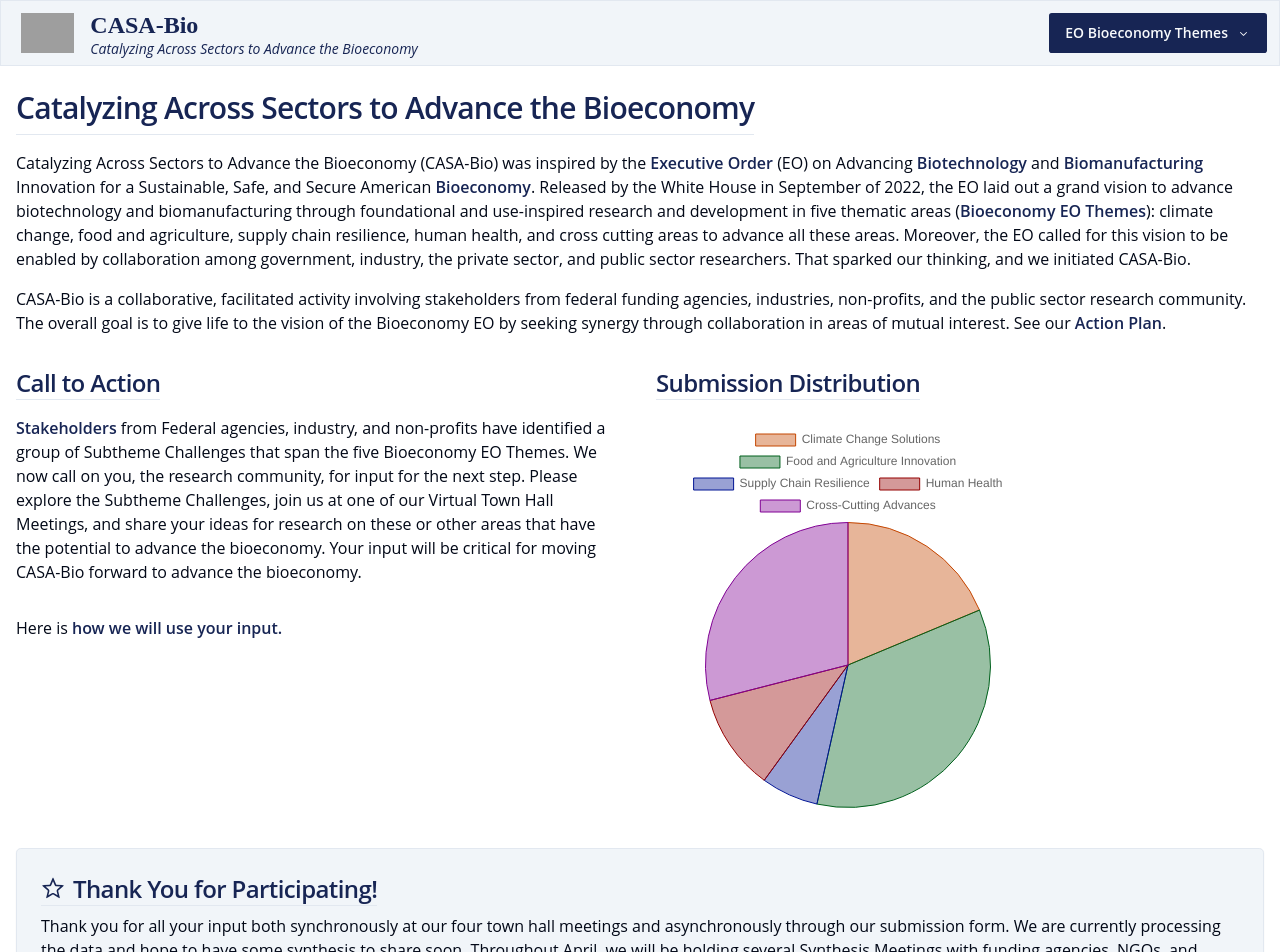
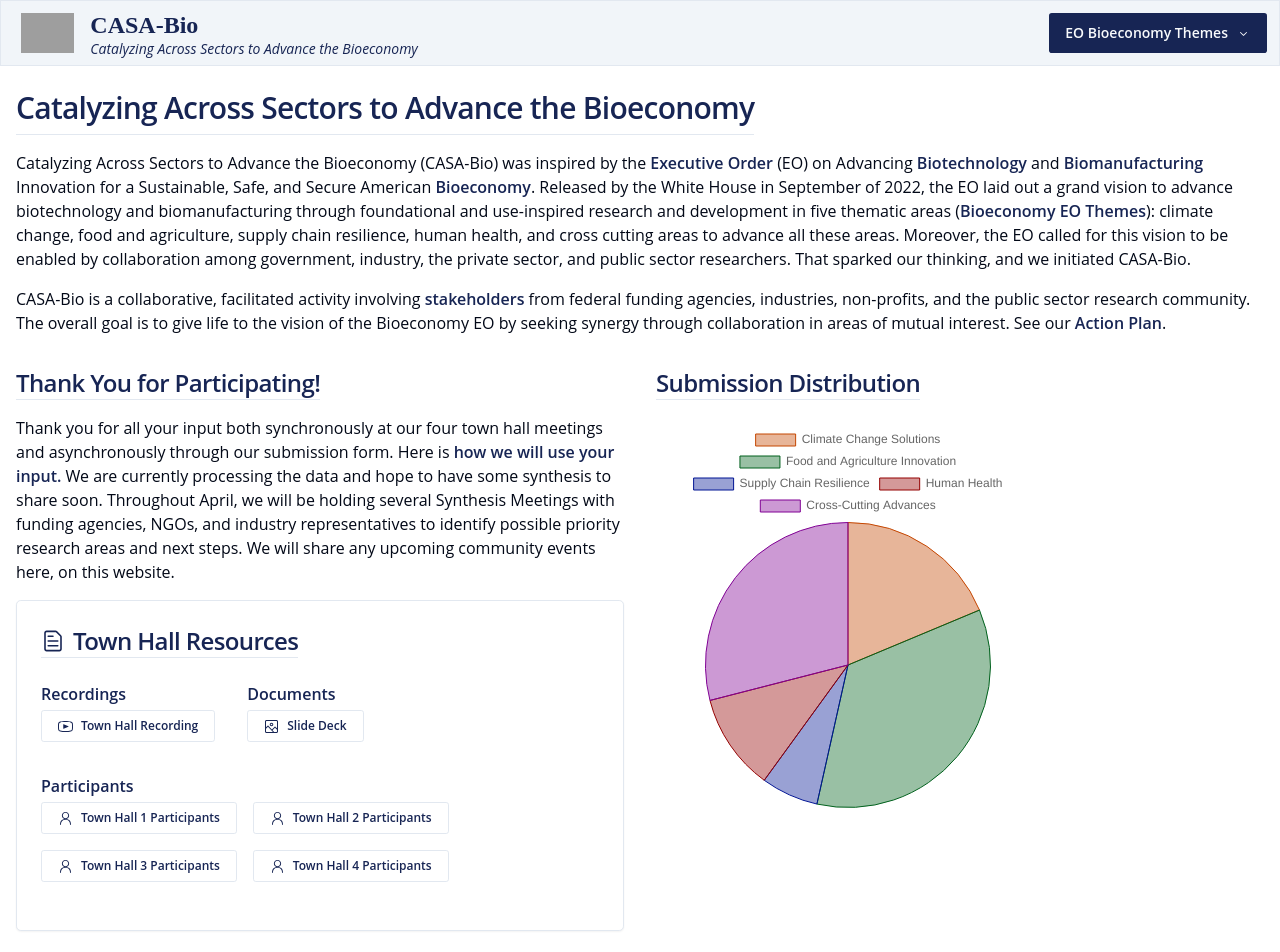
Before and after one commit to ZachStapletonJones/casa-bio, a Next.js app: page / in a window 1280 px wide. Shown: the top 952 px of the page. Built offline with nearby package versions, Linux system fonts and the light colour scheme; grey boxes are pictures that could not be loaded.

Commit message:
new home layout

```diff
--- a/app/page.tsx
+++ b/app/page.tsx
@@ -24,37 +24,15 @@ export default function Home() {
             </div>
             <div className='grid grid-cols-1 md:grid-cols-2 gap-8'>
             <div className='flex flex-col gap-4'>
-            <h2 className='scroll-m-20 border-b w-fit text-2xl font-semibold tracking-tight text-primary'>Call to Action</h2>
-            <p><Link className='w-fit text-primary font-semibold hover:underline' href="/participating-stakeholders">Stakeholders</Link> from Federal agencies, industry, and non-profits have identified a group of Subtheme
-Challenges that span the five Bioeconomy EO Themes. We now call on you, the research community, for
-input for the next step. Please explore the Subtheme Challenges, join us at one of our Virtual Town Hall
-Meetings, and share your ideas for research on these or other areas that have the potential to advance
-the bioeconomy. Your input will be critical for moving CASA-Bio forward to advance the bioeconomy.</p>
-<div className='w-fit'>
-
-{/* <Link target='_blank' href="https://forms.gle/vpP5HgMrYBwCnSXJA">
-                  <Button className='flex items-center h-8 gap-2 font-semibold'>
-                  <Link2Icon />
-                    Share your ideas
-                  </Button>
-                </Link> */}
-
-                </div>
-                <p className=''>Here is <Link className='text-primary font-semibold hover:underline' href={'/how-we-will-use-your-input'}>how we will use your input.</Link></p>
-                </div>
-                <InputChart />
-          </div>
-            <Card className=' bg-secondary '>
+            <h2 className='scroll-m-20 border-b w-fit text-2xl font-semibold tracking-tight text-primary'>Thank You for Participating!</h2>
+            <p>Thank you for all your input both synchronously at our four town hall meetings and asynchronously through our submission form. Here is <Link className='text-primary font-semibold hover:underline' href={'/how-we-will-use-your-input'}>how we will use your input.</Link> We are currently processing the data and hope to have some synthesis to share soon. Throughout April, we will be holding several Synthesis Meetings with funding agencies, NGOs, and industry representatives to identify possible priority research areas and next steps. We will share any upcoming community events here, on this website.</p>
+<div className=''>
+<Card className='w-full '>
             <CardHeader className='pb-2'>
-              <CardTitle className='flex gap-2 items-center scroll-m-20 border-b w-fit text-2xl font-semibold tracking-tight text-primary'><StarIcon className='h-6 w-6' /> Thank You for Participating!</CardTitle>
+              <CardTitle className='flex gap-2 items-center scroll-m-20 border-b w-fit text-2xl font-semibold tracking-tight text-primary'><FileTextIcon className='h-6 w-6' /> Town Hall Resources</CardTitle>
             </CardHeader>
-            <CardContent className='flex flex-col gap-2 text-md'>
-            <div>Thank you for all your input both synchronously at our four town hall meetings and asynchronously through our submission form. We are currently processing the data and hope to have some synthesis to share soon. Throughout April, we will be holding several Synthesis Meetings with funding agencies, NGOs, and industry representatives to identify possible priority research areas and next steps. We will share any upcoming community events here, on this website.</div>
-
-            </CardContent>
-            <CardFooter className='flex flex-col w-full items-start gap-2 justify-start'>
-            <h2 className="flex gap-2 items-center scroll-m-20 border-b w-fit text-2xl font-semibold tracking-tight text-primary"><FileTextIcon className='h-6 w-6' /> Town Hall Resources</h2>
-          <div className='flex w-full gap-8 items-start h-fit pt-4'>
+            <CardContent className='flex flex-col w-full gap-2 text-md'>
+            <div className='flex flex-wrap w-full gap-8 items-start h-fit pt-4'>
 
 <div className='flex flex-col'>
 <div className='scroll-m-20 w-fit mb-1 text-primary font-[600] text-md'>Recordings</div>
@@ -82,7 +60,7 @@ the bioeconomy. Your input will be critical for moving CASA-Bio forward to advan
 
 <div className='flex flex-col'>
   <div className='scroll-m-20 w-fit mb-1 text-primary font-[600] text-md'>Participants</div>
-            <div className='flex gap-4'>
+  <div className='flex flex-wrap gap-4'>
     <Link target='_blank' href="https://firebasestorage.googleapis.com/v0/b/kistorm-media.appspot.com/o/CASA-Bio%20Town%20Hall%201%20Participants.pdf?alt=media&token=b34ea209-9f21-448c-a814-f58398e0b97c">
       <Button variant={'outline'} className='flex text-xs items-center h-8 gap-2 font-semibold text-primary hover:text-primary'>
       <PersonIcon />
@@ -115,9 +93,26 @@ the bioeconomy. Your input will be critical for moving CASA-Bio forward to advan
 
 
 </div>
+            </CardContent>
+            <CardFooter className='flex flex-col w-full items-start gap-2 justify-start'>
+
+
 
             </CardFooter>
           </Card>
+{/* <Link target='_blank' href="https://forms.gle/vpP5HgMrYBwCnSXJA">
+                  <Button className='flex items-center h-8 gap-2 font-semibold'>
+                  <Link2Icon />
+                    Share your ideas
+                  </Button>
+                </Link> */}
+
+                </div>
+                <p className=''></p>
+                </div>
+                <InputChart />
+          </div>
+
 
 
 
--- a/components/SplashContent.tsx
+++ b/components/SplashContent.tsx
@@ -55,7 +55,7 @@ agriculture, supply chain resilience, human health, and cross cutting areas to a
 Moreover, the EO called for this vision to be enabled by collaboration among government, industry, the
 private sector, and public sector researchers. That sparked our thinking, and we initiated CASA-Bio.</p>
 <p>
-CASA-Bio is a collaborative, facilitated activity involving stakeholders from federal funding agencies,
+CASA-Bio is a collaborative, facilitated activity involving <Link className='w-fit text-primary font-semibold hover:underline' href="/participating-stakeholders">stakeholders</Link> from federal funding agencies,
 industries, non-profits, and the public sector research community. The overall goal is to give life to the
 vision of the Bioeconomy EO by seeking synergy through collaboration in areas of mutual interest. See
 our <a className="cursor-pointer font-semibold text-primary" href="https://firebasestorage.googleapis.com/v0/b/kistorm-media.appspot.com/o/CASA-Bio%20Action%20Plan.pdf?alt=media&token=0e6b6388-545c-4c58-91f1-c426810a3988" target="_blank">Action Plan</a>.
```
Lines whose indentation alone changed are shown as unchanged.
